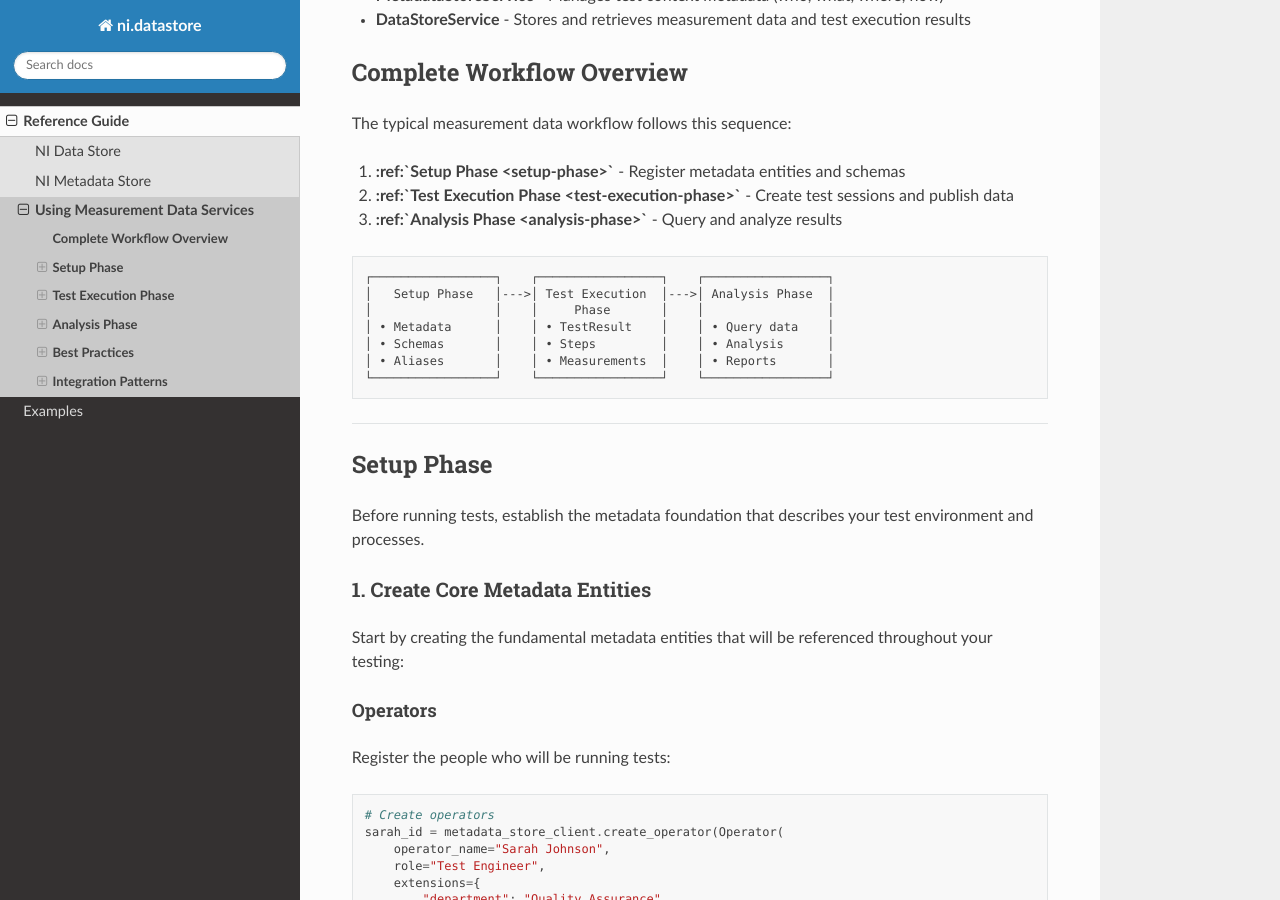
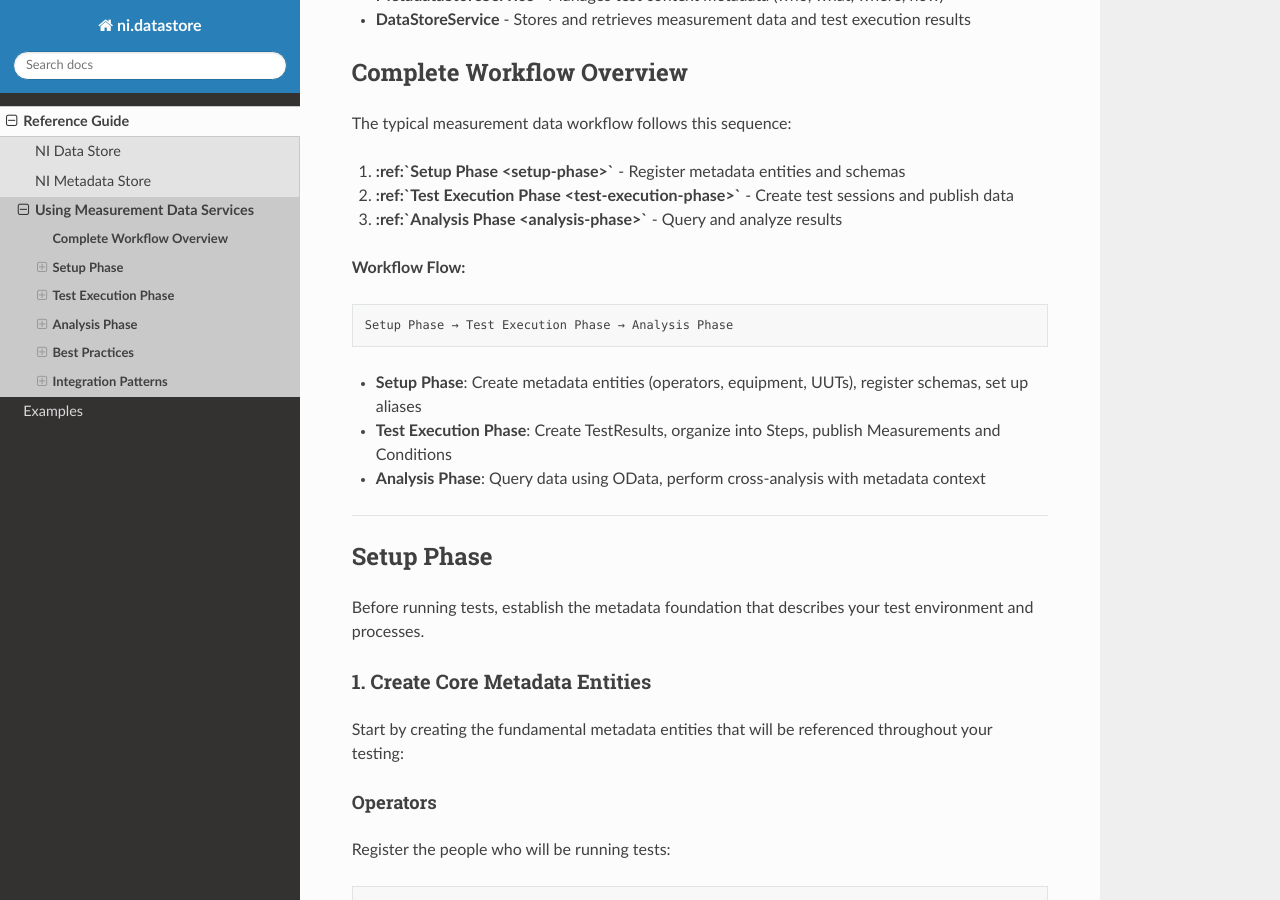
Before and after one commit to ni/datastore-python, a Sphinx documentation site: the page built from docs/reference/using-measurement-data-services.md, in a window 1280 px wide and 900 px high, scrolled down 320 px. Built offline with Sphinx 7.4.7 and the Read the Docs theme 3.1.0, drawn with Linux system fonts in a browser that asks for light colours; pages that are not in the unit, such as notebooks, are missing from menus.

Commit message:
Fix arrows in diagram

````diff
--- a/docs/reference/using-measurement-data-services.md
+++ b/docs/reference/using-measurement-data-services.md
@@ -14,15 +14,14 @@
 2. **[Test Execution Phase](#test-execution-phase)** - Create test sessions and publish data
 3. **[Analysis Phase](#analysis-phase)** - Query and analyze results
 
-```text
-┌─────────────────┐    ┌─────────────────┐    ┌─────────────────┐
-│   Setup Phase   │--->│ Test Execution  │--->│ Analysis Phase  │
-│                 │    │     Phase       │    │                 │
-│ • Metadata      │    │ • TestResult    │    │ • Query data    │
-│ • Schemas       │    │ • Steps         │    │ • Analysis      │
-│ • Aliases       │    │ • Measurements  │    │ • Reports       │
-└─────────────────┘    └─────────────────┘    └─────────────────┘
+**Workflow Flow:**
 ```
+Setup Phase → Test Execution Phase → Analysis Phase
+```
+
+- **Setup Phase**: Create metadata entities (operators, equipment, UUTs), register schemas, set up aliases
+- **Test Execution Phase**: Create TestResults, organize into Steps, publish Measurements and Conditions
+- **Analysis Phase**: Query data using OData, perform cross-analysis with metadata context
 
 ---
 
````
